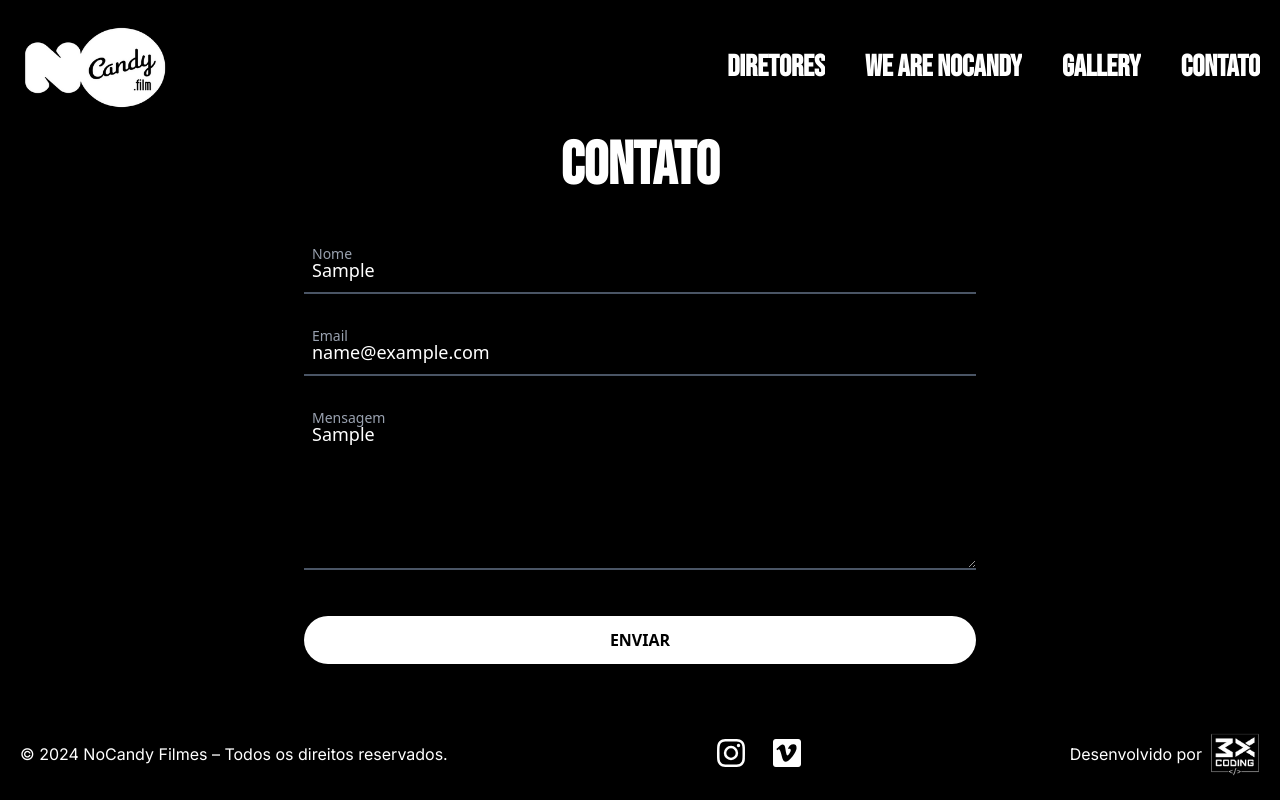
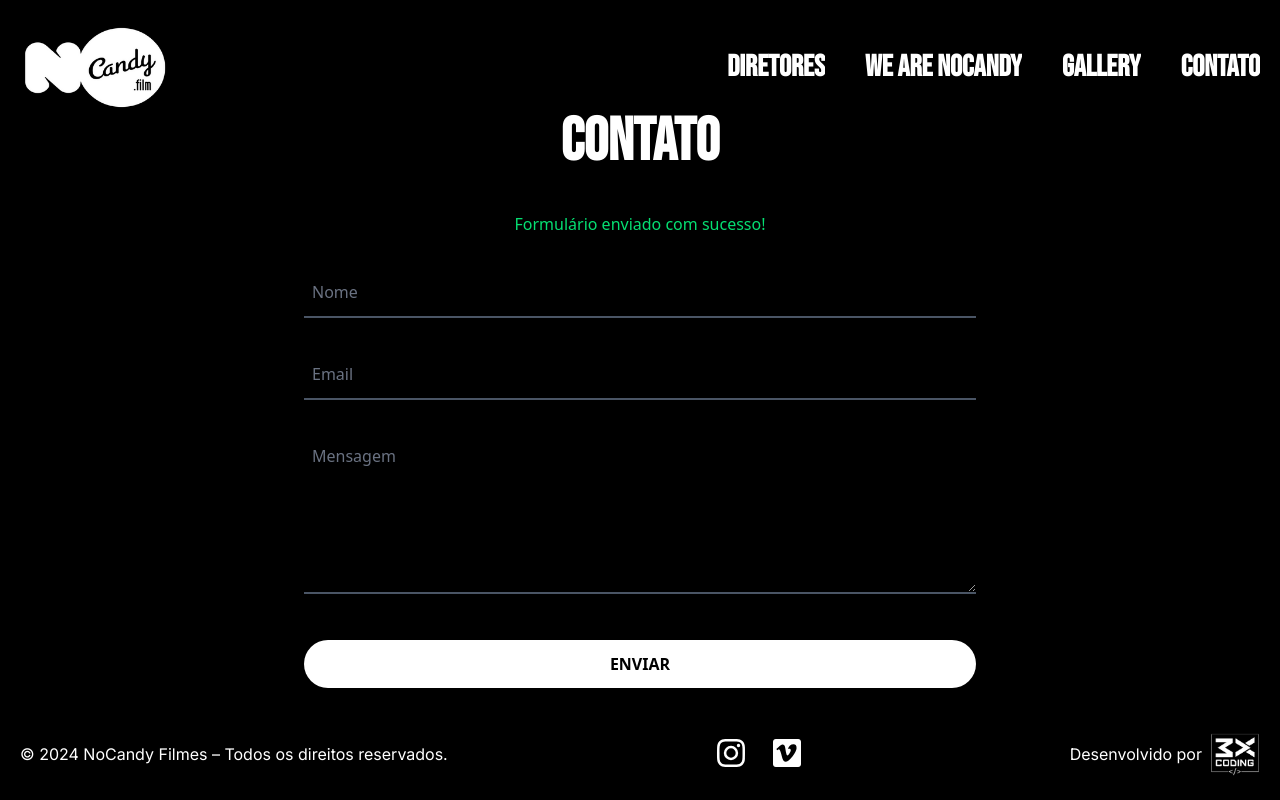
Before and after one commit to Lsko27/no-candy, a Next.js app: page /contato in a window 1280 px wide. Both pictures are taken after typing "Sample", "name@example.com", "Sample" into the empty fields and a click on the button "ENVIAR". Built offline with nearby package versions, Linux system fonts and the light colour scheme.

Commit message:
feat: using Zod on contact page

```diff
--- a/package.json
+++ b/package.json
@@ -12,11 +12,14 @@
     "@fortawesome/fontawesome-svg-core": "^7.0.0",
     "@fortawesome/free-brands-svg-icons": "^7.0.0",
     "@fortawesome/react-fontawesome": "^3.0.1",
+    "@hookform/resolvers": "^5.2.2",
     "framer-motion": "^12.23.12",
     "lucide-react": "^0.544.0",
     "next": "15.5.2",
     "react": "19.1.0",
-    "react-dom": "19.1.0"
+    "react-dom": "19.1.0",
+    "react-hook-form": "^7.62.0",
+    "zod": "^4.1.9"
   },
   "devDependencies": {
     "@eslint/eslintrc": "^3",
--- a/src/app/contato/page.jsx
+++ b/src/app/contato/page.jsx
@@ -1,21 +1,37 @@
 "use client";
+
+import { useForm } from "react-hook-form";
+import { zodResolver } from "@hookform/resolvers/zod";
+import * as z from "zod";
 import { useState } from "react";
 
+// === Definindo esquema de validação com Zod ===
+const contactSchema = z.object({
+  name: z.string().trim().min(2, "Nome deve ter pelo menos 2 caracteres"),
+  email: z.string().trim().email("Email inválido"),
+  message: z
+    .string()
+    .trim()
+    .min(5, "Mensagem deve ter pelo menos 5 caracteres"),
+});
+
 const Contact = () => {
-  const [form, setForm] = useState({
-    name: "",
-    email: "",
-    message: "",
+  const [submitted, setSubmitted] = useState(false);
+
+  // Integrando React Hook Form com Zod
+  const {
+    register,
+    handleSubmit,
+    formState: { errors },
+    reset,
+  } = useForm({
+    resolver: zodResolver(contactSchema),
   });
 
-  const handleChange = (e) => {
-    setForm({ ...form, [e.target.name]: e.target.value });
-  };
-
-  const handleSubmit = (e) => {
-    e.preventDefault();
-    console.log("Enviado:", form);
-    // Aqui você conecta com backend ou serviço de email
+  const onSubmit = (data) => {
+    console.log("Enviado:", data);
+    setSubmitted(true);
+    reset(); // limpa o form
   };
 
   return (
@@ -25,53 +41,63 @@ const Contact = () => {
           Contato
         </h1>
 
-        <form onSubmit={handleSubmit} className="flex flex-col gap-6">
+        {submitted && (
+          <p className="text-green-400 text-center mb-6">
+            Formulário enviado com sucesso!
+          </p>
+        )}
+
+        <form onSubmit={handleSubmit(onSubmit)} className="flex flex-col gap-6">
           {/* Nome */}
           <div className="relative">
             <input
               type="text"
-              name="name"
-              value={form.name}
-              onChange={handleChange}
-              required
+              {...register("name")}
               className="peer w-full border-b-2 border-gray-600 bg-transparent px-2 pt-5 pb-2 text-lg focus:border-white focus:outline-none"
               placeholder=" "
             />
             <label className="absolute left-2 top-2 text-gray-400 text-sm transition-all peer-placeholder-shown:top-5 peer-placeholder-shown:text-base peer-placeholder-shown:text-gray-500 peer-focus:top-2 peer-focus:text-sm peer-focus:text-white">
               Nome
             </label>
+            {errors.name && (
+              <p className="text-red-500 text-sm mt-1">{errors.name.message}</p>
+            )}
           </div>
 
           {/* Email */}
           <div className="relative">
             <input
               type="email"
-              name="email"
-              value={form.email}
-              onChange={handleChange}
-              required
+              {...register("email")}
               className="peer w-full border-b-2 border-gray-600 bg-transparent px-2 pt-5 pb-2 text-lg focus:border-white focus:outline-none"
               placeholder=" "
             />
             <label className="absolute left-2 top-2 text-gray-400 text-sm transition-all peer-placeholder-shown:top-5 peer-placeholder-shown:text-base peer-placeholder-shown:text-gray-500 peer-focus:top-2 peer-focus:text-sm peer-focus:text-white">
               Email
             </label>
+            {errors.email && (
+              <p className="text-red-500 text-sm mt-1">
+                {errors.email.message}
+              </p>
+            )}
           </div>
 
           {/* Mensagem */}
           <div className="relative">
             <textarea
-              name="message"
-              value={form.message}
-              onChange={handleChange}
-              required
-              rows="5"
+              rows={5}
+              {...register("message")}
               className="peer w-full border-b-2 border-gray-600 bg-transparent px-2 pt-5 pb-2 text-lg focus:border-white focus:outline-none"
               placeholder=" "
-            ></textarea>
+            />
             <label className="absolute left-2 top-2 text-gray-400 text-sm transition-all peer-placeholder-shown:top-5 peer-placeholder-shown:text-base peer-placeholder-shown:text-gray-500 peer-focus:top-2 peer-focus:text-sm peer-focus:text-white">
               Mensagem
             </label>
+            {errors.message && (
+              <p className="text-red-500 text-sm mt-1">
+                {errors.message.message}
+              </p>
+            )}
           </div>
 
           {/* Botão */}
```
Also changed, not shown: 1 other file (tests, documents, lock files or other folders).
